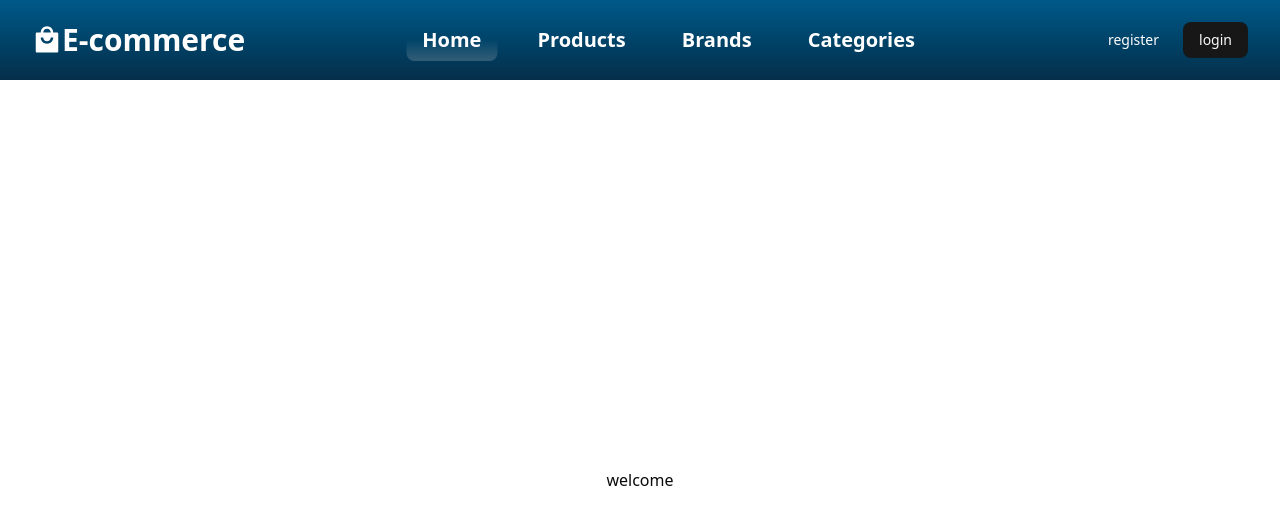
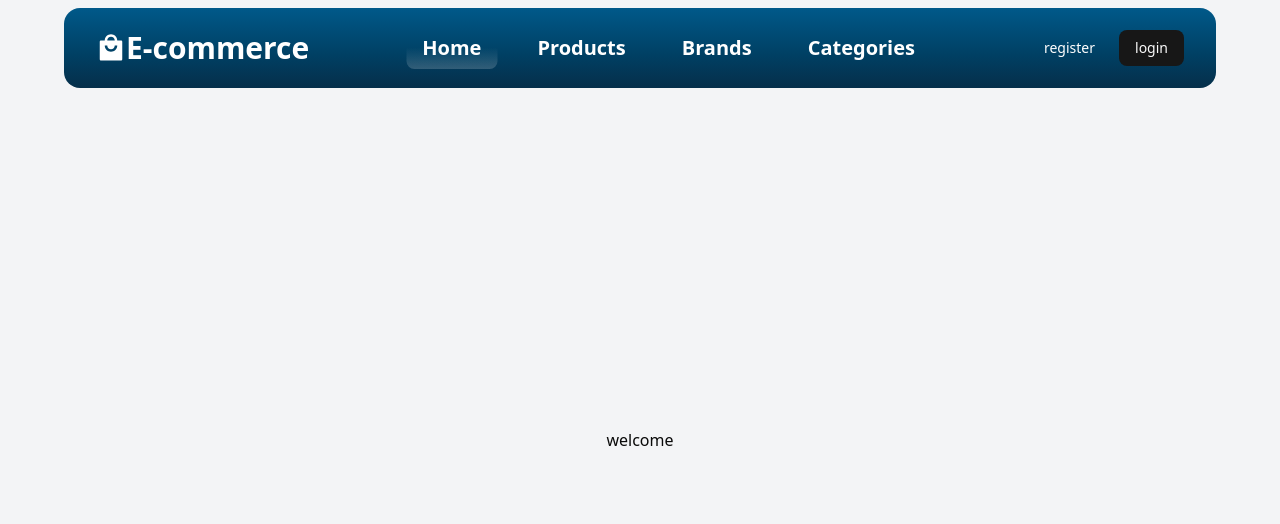
Before and after one commit to hebaehab001/Fresh_Cart, a Next.js app: page / in a window 1280 px wide. Shown: the top 524 px of the page. Built offline with nearby package versions, Linux system fonts and the light colour scheme; no server answers.

Commit message:
update navbar style

```diff
--- a/src/app/layout.jsx
+++ b/src/app/layout.jsx
@@ -2,7 +2,7 @@ import { Geist, Geist_Mono } from "next/font/google";
 import "./globals.css";
 import NavBar from "@/components/layout/NavBar/NavBar";
 import Providers from "@/Providers";
-import { Toaster } from "@/components/ui/sonner"
+import { Toaster } from "@/components/ui/sonner";
 
 const geistSans = Geist({
   variable: "--font-geist-sans",
@@ -22,11 +22,11 @@ export const metadata = {
 export default function RootLayout({ children }) {
   return (
     <html lang="en" suppressHydrationWarning>
-      <body >
+      <body>
         <Providers>
           <NavBar />
-            {children}
-            <Toaster />
+          <div className="pt-[10vh] bg-gray-100">{children}</div>
+          <Toaster />
         </Providers>
       </body>
     </html>
--- a/src/app/page.jsx
+++ b/src/app/page.jsx
@@ -2,57 +2,10 @@ import Image from "next/image";
 
 export default function Home() {
   return (
-    <div className="font-sans grid grid-rows-[20px_1fr_20px] items-center justify-items-center min-h-screen p-8 pb-20 gap-16 sm:p-20">
-      <main className="flex flex-col gap-8 row-start-2 items-center sm:items-start">
+    <div className=" grid  items-center justify-items-center min-h-[90vh] ">
+      <main className="h-full flex flex-col gap-8 row-start-2 items-center sm:items-start">
         <p>welcome</p>
       </main>
-      {/* <footer className="row-start-3 flex gap-[24px] flex-wrap items-center justify-center">
-        <a
-          className="flex items-center gap-2 hover:underline hover:underline-offset-4"
-          href="https://nextjs.org/learn?utm_source=create-next-app&utm_medium=appdir-template-tw&utm_campaign=create-next-app"
-          target="_blank"
-          rel="noopener noreferrer"
-        >
-          <Image
-            aria-hidden
-            src="/file.svg"
-            alt="File icon"
-            width={16}
-            height={16}
-          />
-          Learn
-        </a>
-        <a
-          className="flex items-center gap-2 hover:underline hover:underline-offset-4"
-          href="https://vercel.com/templates?framework=next.js&utm_source=create-next-app&utm_medium=appdir-template-tw&utm_campaign=create-next-app"
-          target="_blank"
-          rel="noopener noreferrer"
-        >
-          <Image
-            aria-hidden
-            src="/window.svg"
-            alt="Window icon"
-            width={16}
-            height={16}
-          />
-          Examples
-        </a>
-        <a
-          className="flex items-center gap-2 hover:underline hover:underline-offset-4"
-          href="https://nextjs.org?utm_source=create-next-app&utm_medium=appdir-template-tw&utm_campaign=create-next-app"
-          target="_blank"
-          rel="noopener noreferrer"
-        >
-          <Image
-            aria-hidden
-            src="/globe.svg"
-            alt="Globe icon"
-            width={16}
-            height={16}
-          />
-          Go to nextjs.org →
-        </a>
-      </footer> */}
     </div>
   );
 }
--- a/src/components/layout/NavBar/NavBar.jsx
+++ b/src/components/layout/NavBar/NavBar.jsx
@@ -26,12 +26,12 @@ export default function NavBar() {
   const pathname = usePathname();
   const { data: session, status } = useSession();
   const { numOfCart } = useContext(cartContext);
-  function handleSignOut() {
-    signOut({ callbackUrl: "/login" });
+  async function handleSignOut() {
+   await signOut({ callbackUrl: "/login" });
   }
 
   return (
-    <nav className="sticky h-[10vh] left-0 top-0 w-full z-40 bg-linear-to-b from-sky-800 to-sky-950 text-white flex justify-between items-center px-8 py-3 lg:px-8 ">
+    <nav className="fixed h-[10vh] left-[5%] mx-auto top-2 rounded-2xl  w-[90%] z-40 bg-linear-to-b from-sky-800 to-sky-950 text-white flex justify-between items-center px-8 py-3 lg:px-8 ">
       <Link
         href="/"
         className="flex items-center space-x-2 rtl:space-x-reverse"
@@ -43,13 +43,13 @@ export default function NavBar() {
       </Link>
       <div>
         <ul className="flex gap-6 p-4">
-          {links.map((link) => (
-            <li key={link.href}>
+          {links.map((link, index) => (
+            <li key={index}>
               <Link
                 href={link.href}
                 className={
-                  pathname == link.href?
-                      `center-fill px-4 py-2 font-semibold text-white text-xl `
+                  pathname == link.href
+                    ? `center-fill px-4 py-2 font-semibold text-white text-xl `
                     : "center-fill-hover px-4 py-2 font-semibold text-white text-xl"
                 }
               >
@@ -137,8 +137,8 @@ export default function NavBar() {
                   <p>{session.user.email || "Email"}</p>
                 </DropdownMenuItem>
                 <DropdownMenuItem className="p-2 m-0 w-full text-black justify-start hover:bg-white">
-                  <Link href='/allorders'>
-                  <span>Completed Orders</span>
+                  <Link href="/allorders">
+                    <span>Completed Orders</span>
                   </Link>
                 </DropdownMenuItem>
                 <DropdownMenuSeparator className="bg-[#A8BBA3] " />
```
